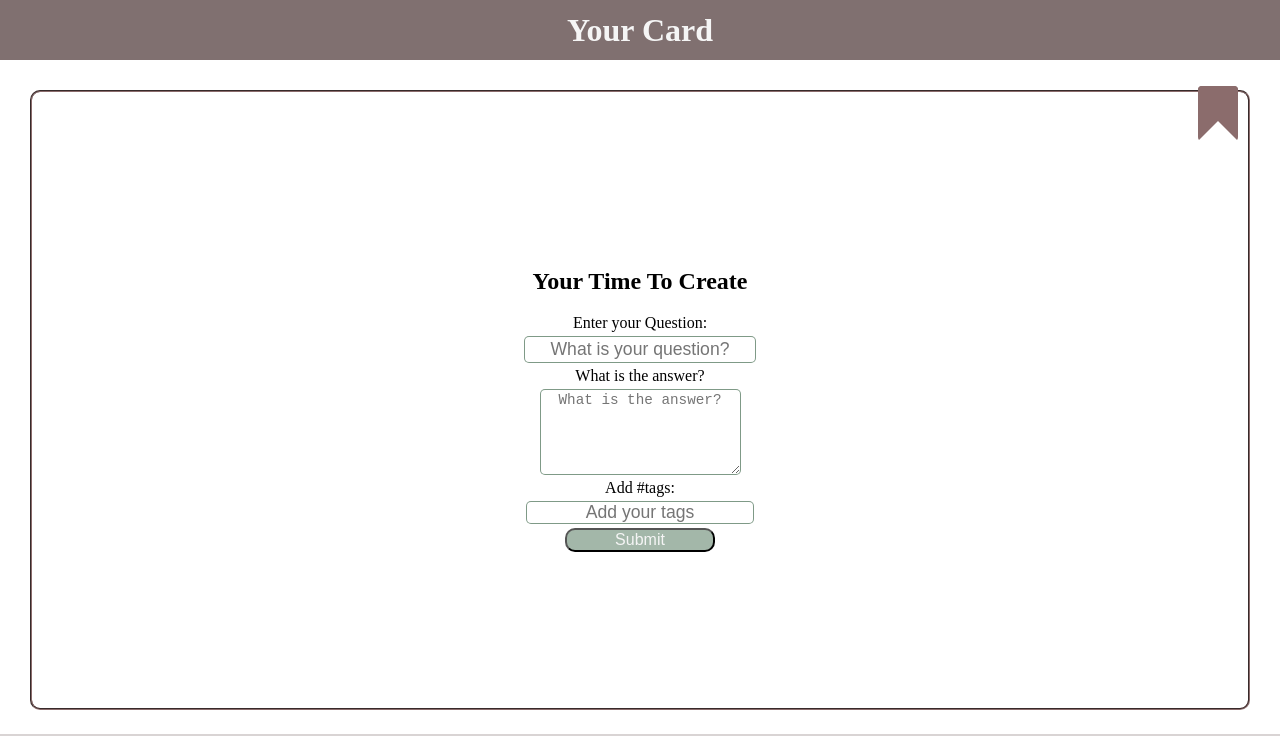
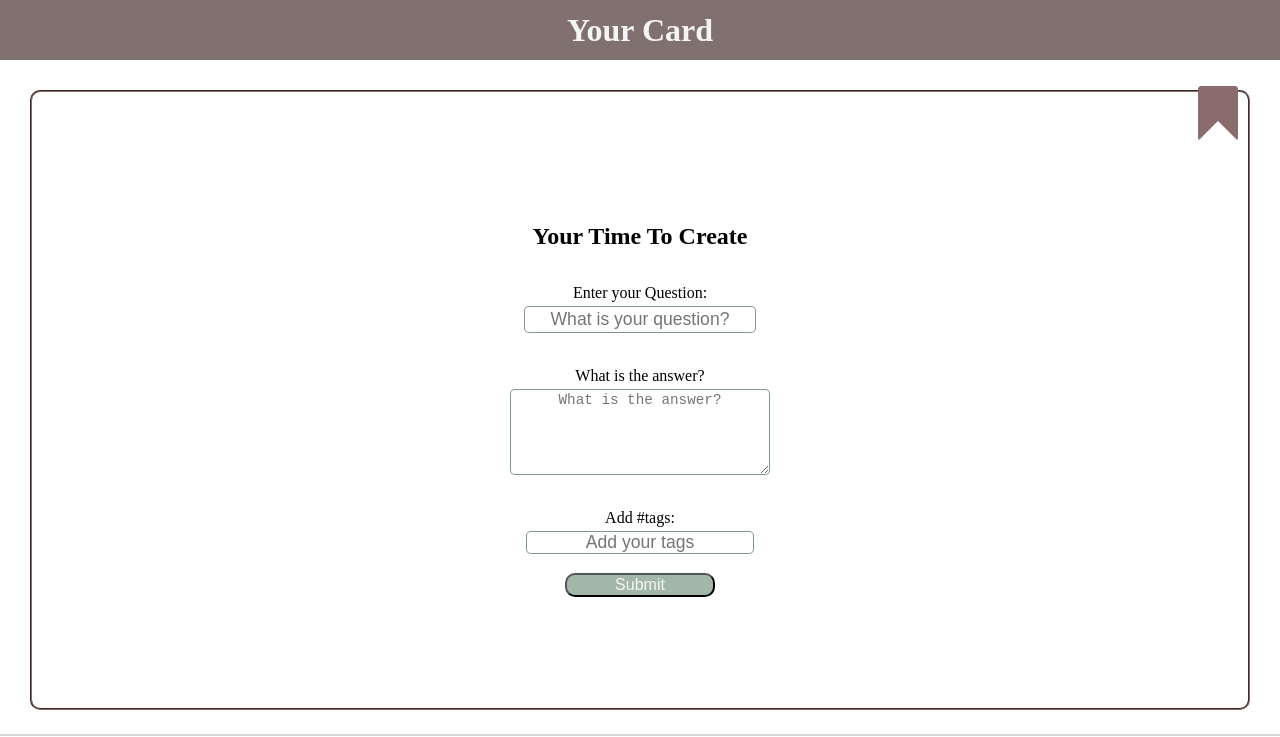
Before and after one commit to emilielokietz/quiz-app, a website built with Vite: page ownquestion.html in a window 1280 px wide. Shown: the top 737 px of the page. Built offline with nearby package versions, Linux system fonts and the light colour scheme.

Commit message:
add pretiier

```diff
--- a/css/components/createquestion.css
+++ b/css/components/createquestion.css
@@ -1,10 +1,7 @@
-
-
 .create {
   display: flex;
   flex-direction: column;
   align-items: center;
-
   border: 2px groove rgb(139, 108, 108);
   border-radius: 10px;
   position: relative;
@@ -19,22 +16,19 @@
   border-radius: 5px;
   margin: 4px;
   font-size: 1.1em;
-  padding:  2px;
+  padding: 2px;
   text-align: center;
   color: rgba(51, 80, 60, 0.7);
   border: 1px solid rgba(73, 112, 84, 0.7);
-
-
 }
 
 .create__tags {
   padding: 0;
   width: auto;
-
 }
 
 .create__answer {
-    width: auto;
+  width: 260px;
 }
 
 .create__question {
@@ -45,4 +39,5 @@
   display: flex;
   flex-direction: column;
   align-items: center;
+  margin: 15px;
 }
```
Also changed, not shown: 2 other files. Lines whose indentation alone changed are shown as unchanged.
